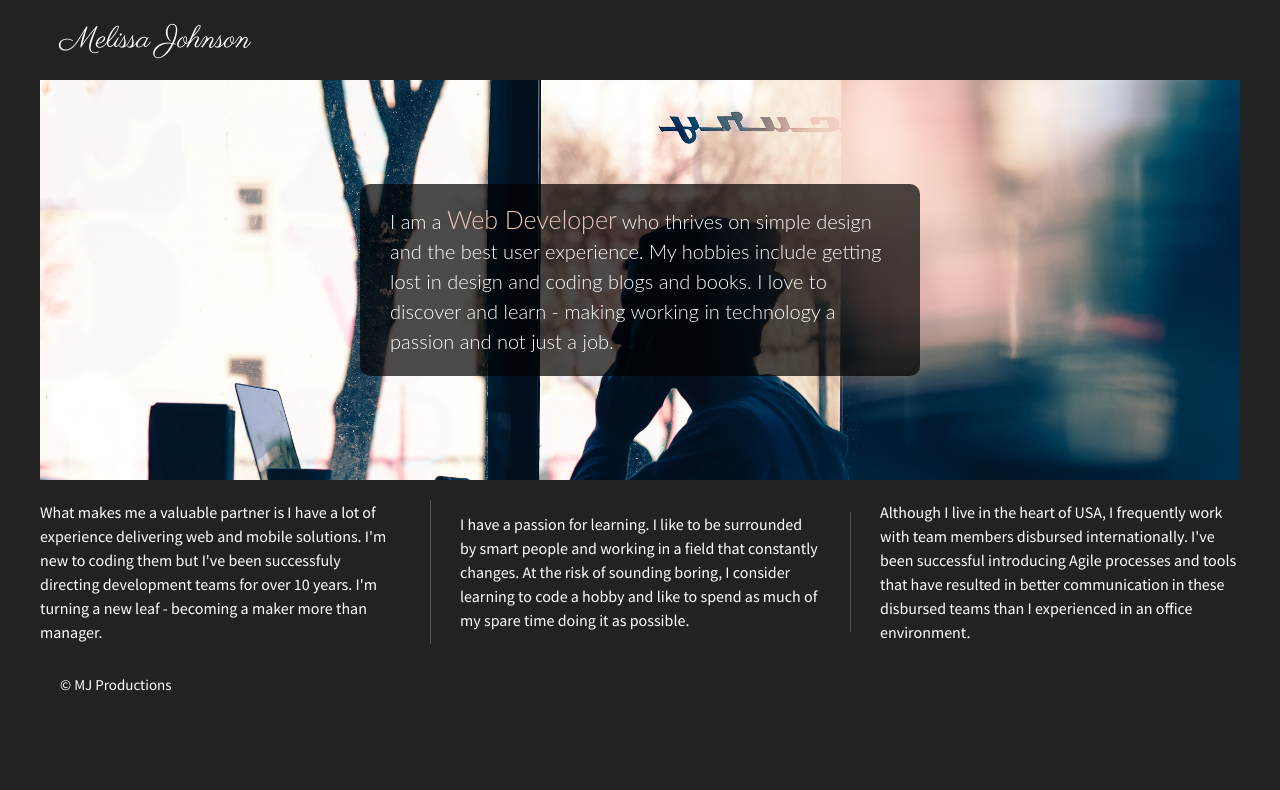
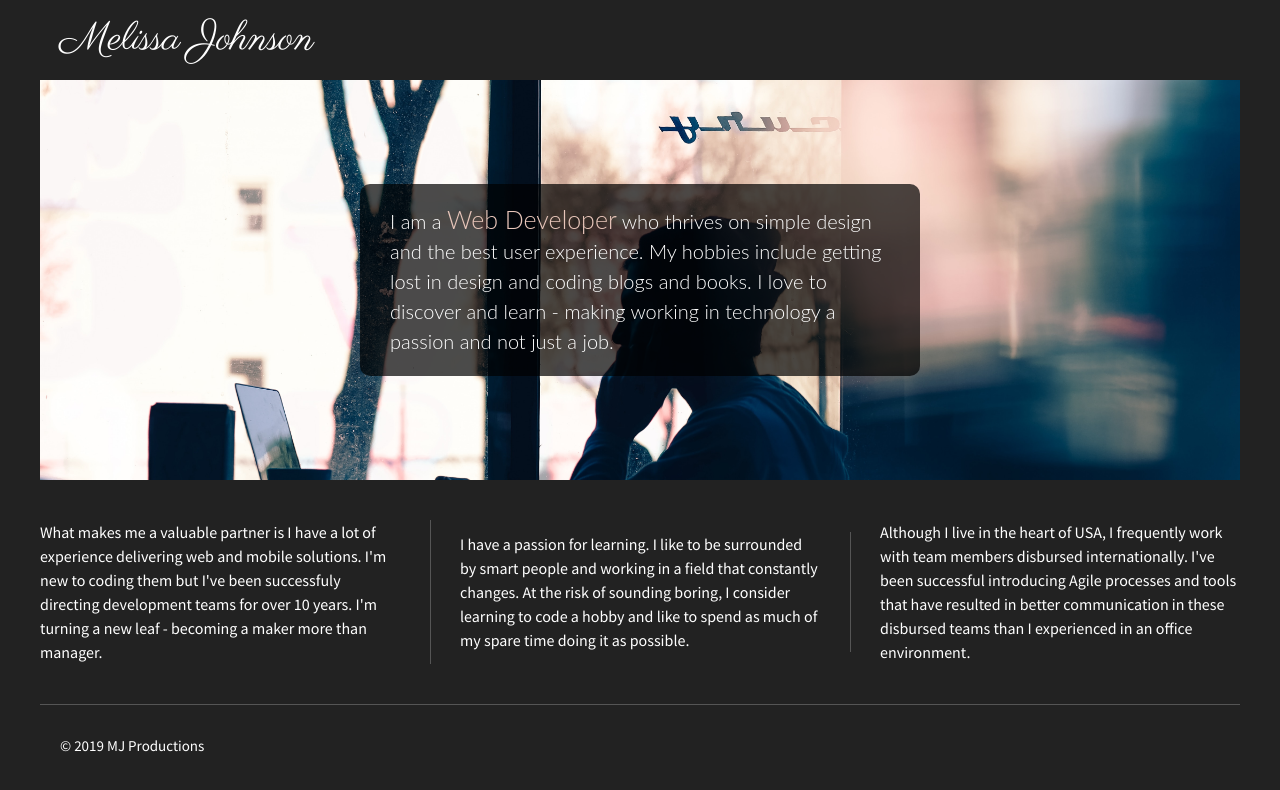
Before and after one commit to MelissaAJohnson/hello, a plain HTML site: page index.html in a window 1280 px wide. Drawn offline with nearby package versions, Linux system fonts and the light colour scheme.

Commit message:
added space

```diff
--- a/css/main.css
+++ b/css/main.css
@@ -111,11 +111,12 @@ body {
 
 header {
     font-family: 'Parisienne', cursive;
-    font-size: 1.5em;
+    font-size: 2em;
 }
 
 footer {
     font-size: .75em;
+    border-top: 1px solid #555;
 }
 
 header,
@@ -185,7 +186,7 @@ main {
   display: flex;
   justify-content: center;
   align-items: center;
-  margin-top: 20px;
+  margin: 40px 0px;
 }
 
 /* ==========================================================================
--- a/index.html
+++ b/index.html
@@ -37,7 +37,7 @@
                 <div class="div-3 flex-items">
                     Although I live in the heart of USA, I frequently work with team members disbursed internationally. I've been successful introducing Agile processes and tools that have resulted in better communication in these disbursed teams than I experienced in an office environment.
                 </div>
-            <footer>&copy MJ Productions</footer>
+            <footer>&copy 2019 MJ Productions</footer>
         </section>
 
         <script src="https://ajax.googleapis.com/ajax/libs/jquery/1.11.3/jquery.min.js"></script>
```
